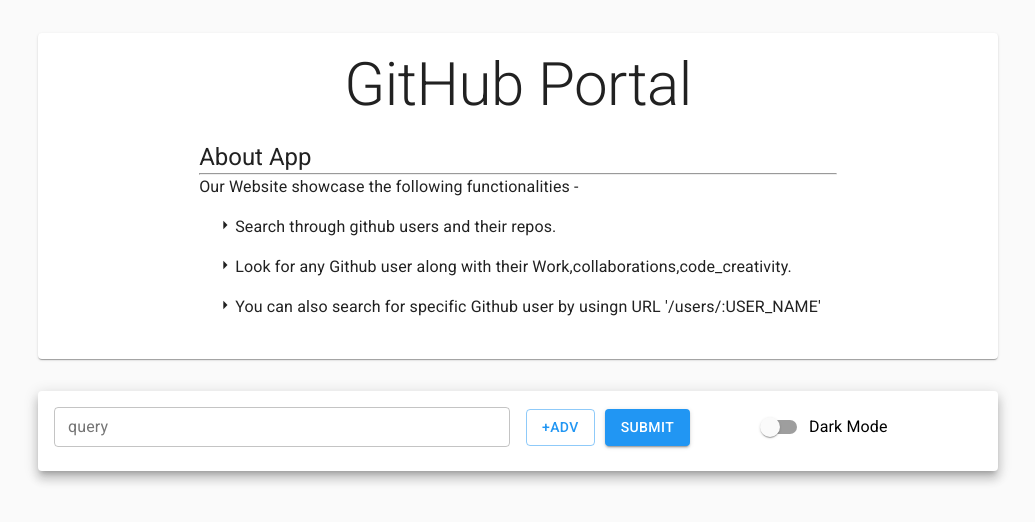
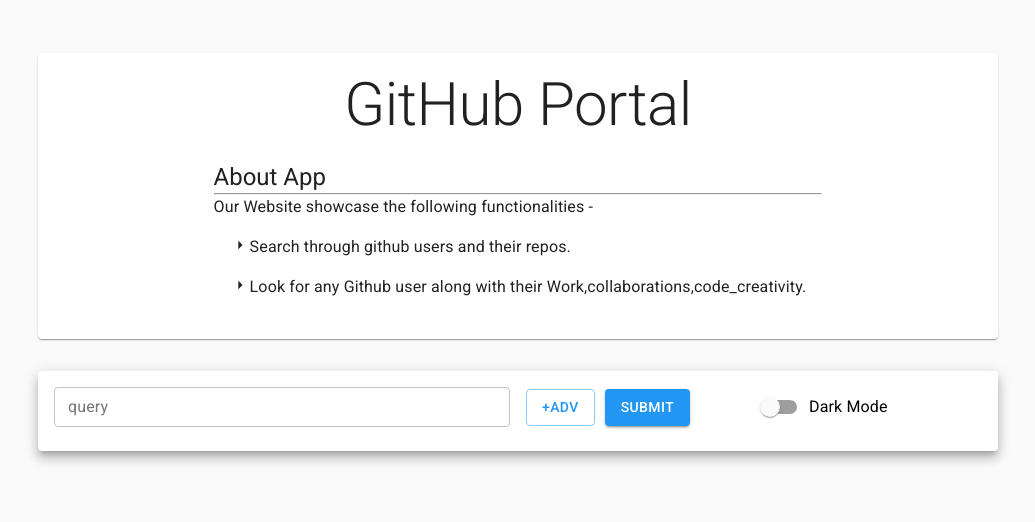
Before and after one commit to vivek9142/github-portal, a React (Create React App) app: page / in a window 1280 px wide. Shown: the part 148-670 px from the top of the page, without its empty margins (122-1157 px from the left). Built offline with nearby package versions, Linux system fonts and the light colour scheme.

Commit message:
updated the about section of app

```diff
--- a/src/components/About/About.component.jsx
+++ b/src/components/About/About.component.jsx
@@ -26,12 +26,6 @@
                         </Typography>
                     </ListItem>
 
-                    <ListItem alignItems='flex-start'>
-                        <ArrowRightIcon fontSize='small'/>
-                        <Typography>
-                            You can also search for specific Github user by usingn URL '/users/:USER_NAME'
-                        </Typography>
-                    </ListItem>
                 </List>
             </Grid>
 
```
